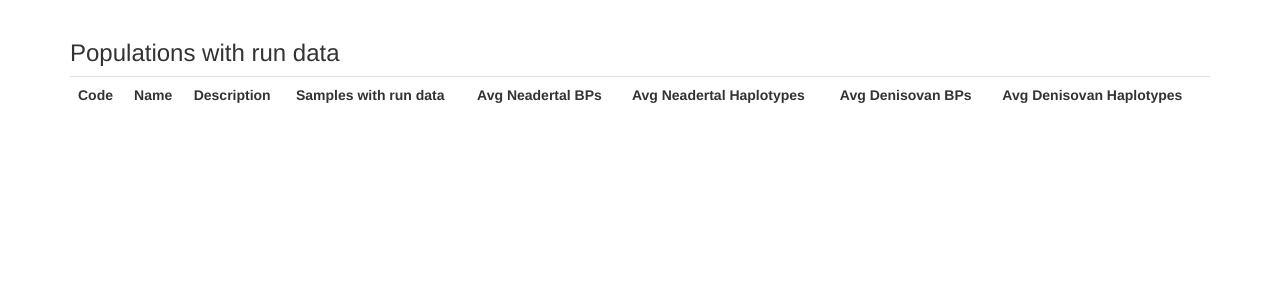
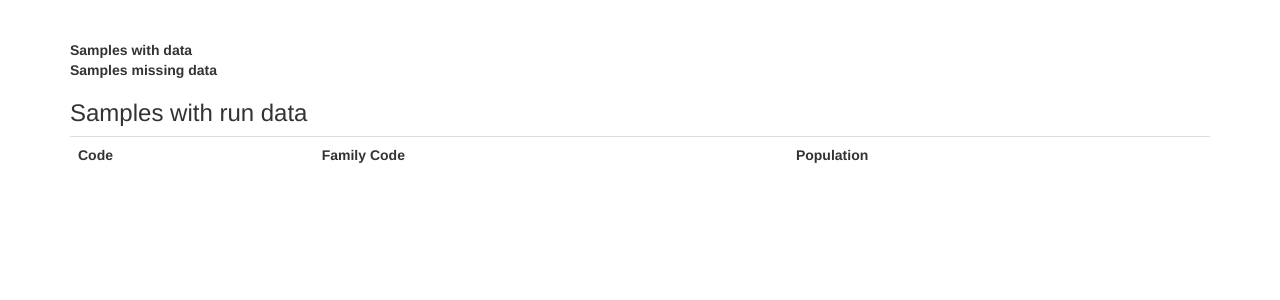
Before and after one commit to troycomi/archaic_genome_data_browser, a Flask app: template archaic_genome_data_browser/templates/archaic_analysis_run.html in a window 1280 px wide. Shown: the part 52-352 px from the top of the page. Run offline with Flask 2, Linux system fonts and the light colour scheme; the template is opened without the code that fills it, so the values that code supplies are empty; some libraries are stand-ins or nearby versions.

Commit message:
Update archaic analysis run view

```diff
--- a/archaic_genome_data_browser/templates/archaic_analysis_run.html
+++ b/archaic_genome_data_browser/templates/archaic_analysis_run.html
@@ -9,29 +9,24 @@
         <a href="{{ archaic_analysis_run.publication_url }}">{{ archaic_analysis_run.publication_doi }}</a>
     {% endif %}
     </td>
-    <h3>Populations with run data</h3>
+    <dl>
+        <dt>Samples with data</dt>
+        <dd>{{ archaic_analysis_run.samples_with_data_count }}</dd>
+        <dt>Samples missing data</dt>
+        <dd>{{ archaic_analysis_run.samples_without_data_count }}</dd>
+    </dl>
+    <h3>Samples with run data</h3>
     <table class="table table-hover">
         <tr>
             <th>Code</th>
-            <th>Name</th>
-            <th>Description</th>
-            <th>Samples with run data</th>
-            <th>Avg Neadertal BPs</th>
-            <th>Avg Neadertal Haplotypes</th>
-            <th>Avg Denisovan BPs</th>
-            <th>Avg Denisovan Haplotypes</th>
+            <th>Family Code</th>
+            <th>Population</th>
         </tr>
-        {% for population in populations %}
-        {% set avg_archaic_genome_stats = population.avg_archaic_genome_stats(archaic_analysis_run.id) %}
+        {% for sample in archaic_analysis_run.samples_with_data %}
             <tr>
-                <td><a href="{{ url_for('main.population', id=population.id)}}">{{ population.code }}</a></td>
-                <td><a href="{{ url_for('main.population', id=population.id)}}">{{ population.name }}</a></td>
-                <td><a href="{{ url_for('main.population', id=population.id)}}">{{ population.description }}</a></td>
-                <td>{{ population.samples_with_data_for_run(archaic_analysis_run.id) | length }}</td>
-                <td>{% if avg_archaic_genome_stats['neandertal_bp_avg'] %}{{ "{:,.0f}".format(avg_archaic_genome_stats['neandertal_bp_avg']) }}{% endif %}</td>
-                <td>{% if avg_archaic_genome_stats['neandertal_haplotypes_avg'] %}{{ "{:,.0f}".format(avg_archaic_genome_stats['neandertal_haplotypes_avg']) }}{% endif %}</td>
-                <td>{% if avg_archaic_genome_stats['denisovan_bp_avg'] %}{{ "{:,.0f}".format(avg_archaic_genome_stats['denisovan_bp_avg']) }}{% endif %}</td>
-                <td>{% if avg_archaic_genome_stats['denisovan_haplotypes_avg'] %}{{ "{:,.0f}".format(avg_archaic_genome_stats['denisovan_haplotypes_avg']) }}{% endif %}</td>
+                <td><a href="{{ url_for('main.sample', id=sample.id)}}">{{ sample.code }}</a></td>
+                <td>{{ sample.family_code }}</td>
+                <td><a href="{{ url_for('main.population', id=sample.population.id)}}">{{ sample.population.code }}</a></td>
             </tr>
         {% endfor %}
     </table>
--- a/archaic_genome_data_browser/templates/sample.html
+++ b/archaic_genome_data_browser/templates/sample.html
@@ -11,7 +11,7 @@
         {% endfor %}
     <dl>
         <dt>Family ID</dt>
-        <dd><a href="">{{ sample.family_code }}</a></dd>
+        <dd>{{ sample.family_code }}</dd>
         <dt>Gender</dt>
         <dd>{{ sample.gender }}</dd>
         <dt>Family Relationship</dt>
```
Also changed, not shown: archaic_genome_data_browser/models.py (+32 -0 lines).
